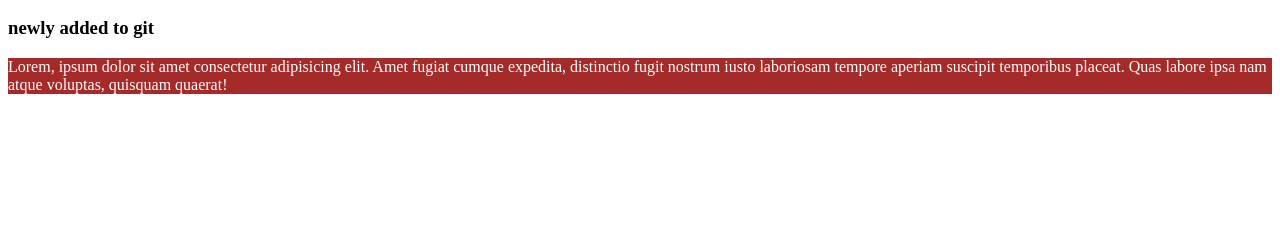
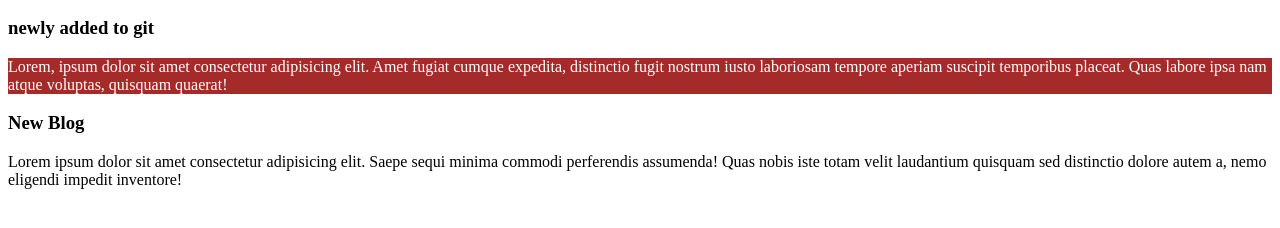
Before and after one commit to kowshik363/new-repo, a plain HTML site: page index.html in a window 1280 px wide. Shown: the part 110-338 px from the top of the page. Drawn offline with Linux system fonts and the light colour scheme.

Commit message:
blog added

```diff
--- a/index.html
+++ b/index.html
@@ -17,5 +17,11 @@
         temporibus placeat. Quas labore ipsa nam atque voluptas,
         quisquam quaerat!
     </p>
+    <div>
+        <h3>New Blog</h3>
+        <p>Lorem ipsum dolor sit amet consectetur adipisicing elit.
+            Saepe sequi minima commodi perferendis assumenda! Quas nobis iste totam velit laudantium quisquam sed distinctio dolore autem a,
+            nemo eligendi impedit inventore!</p>
+    </div>
 </body>
 </html>
```
